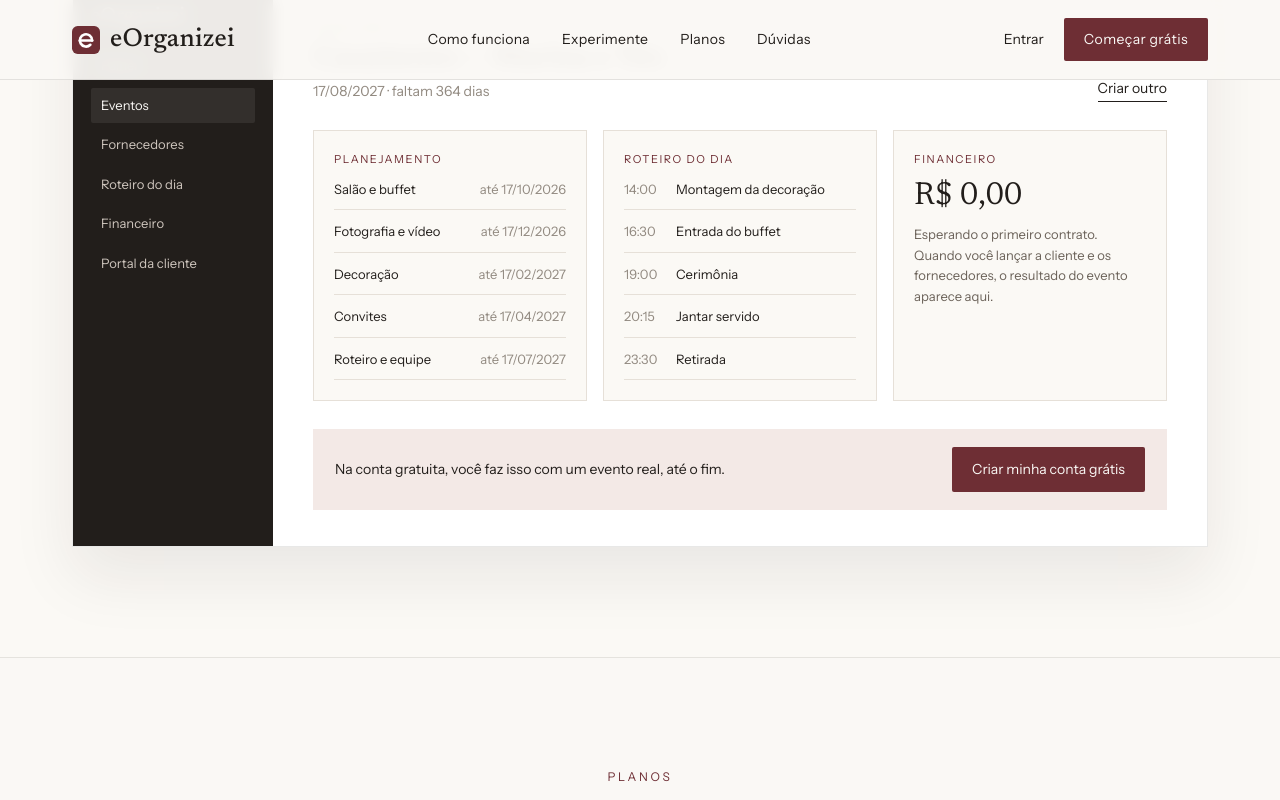
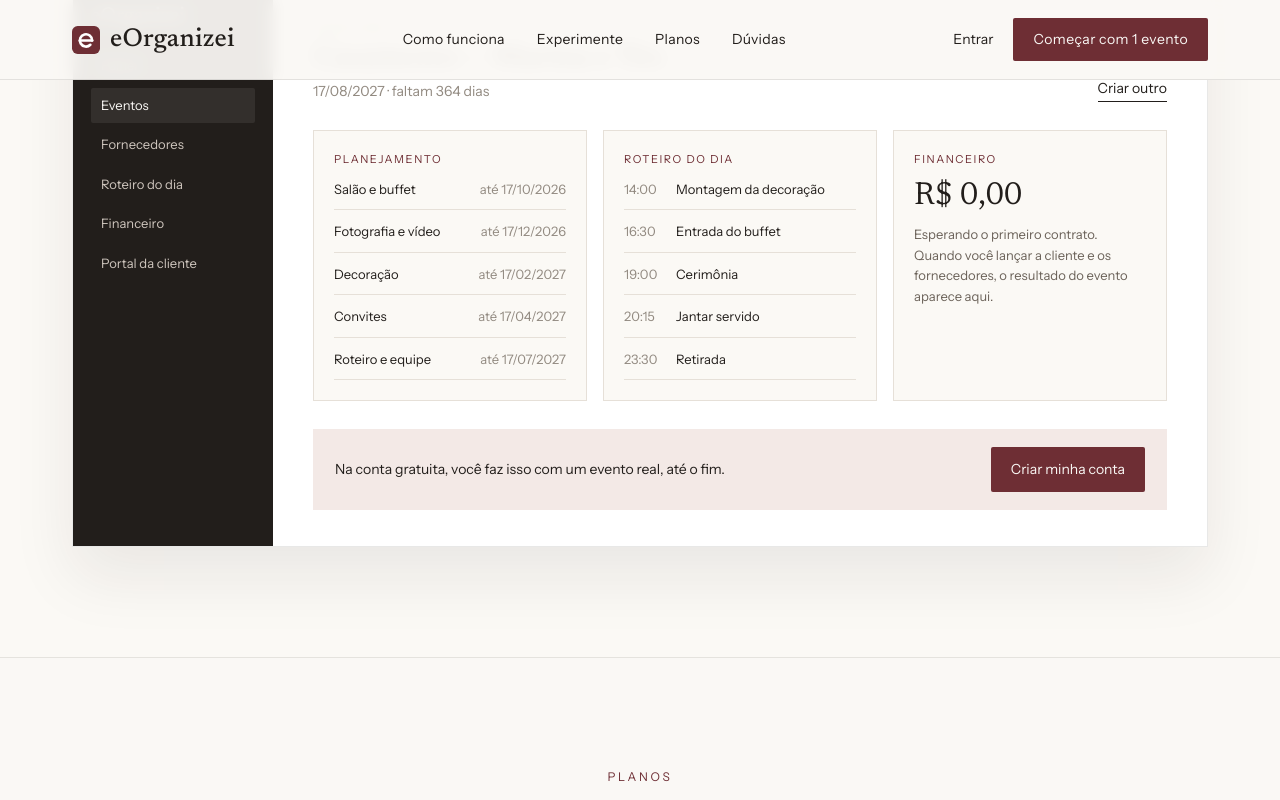
Before and after one commit to eng-geremiasjunior/empresacerimonialista, a Next.js app: page /planos in a window 1280 px wide. Both pictures are taken after a click on the button "Criar evento". Shown: the part 2204-3004 px from the top of the page. Built offline with nearby package versions, Linux system fonts and the light colour scheme; no server answers; the database is empty.

Commit message:
Pagina de vendas sem a palavra gratis
Comecar com 1 evento, Para 1 evento sem cartao de credito, Criar minha
conta. Pedido do dono (regra de 21/09/2026).

Co-Authored-By: Claude Opus 5.5 <noreply@anthropic.com>

```diff
--- a/src/components/planos/SiteModelo2Miolo.tsx
+++ b/src/components/planos/SiteModelo2Miolo.tsx
@@ -87,7 +87,7 @@ export function SiteModelo2Miolo(v: any) {
 </nav>
 <div style={{ "display": "flex", "gap": "20px", "alignItems": "center", "fontSize": "14px" }}>
 <a href="/login">Entrar</a>
-<a href={hrefConta} style={{ "background": "#6E2E34", "color": "#FAF8F5", "padding": "11px 20px", "borderRadius": "2px", "fontWeight": "400", "letterSpacing": ".03em" }}>Começar grátis</a>
+<a href={hrefConta} style={{ "background": "#6E2E34", "color": "#FAF8F5", "padding": "11px 20px", "borderRadius": "2px", "fontWeight": "400", "letterSpacing": ".03em" }}>Começar com 1 evento</a>
 </div>
 </div>
 </header>
@@ -101,7 +101,7 @@ export function SiteModelo2Miolo(v: any) {
 <a href={hrefConta} style={{ "background": "#6E2E34", "color": "#FAF8F5", "padding": "16px 28px", "borderRadius": "2px", "fontSize": "15px", "fontWeight": "400", "letterSpacing": ".03em" }}>Criar meu primeiro evento</a>
 <a href="#a-como" style={{ "whiteSpace": "nowrap", "padding": "16px 4px", "fontSize": "15px", "borderBottom": "1px solid #221E1B" }}>Ver como funciona</a>
 </div>
-<p style={{ "fontSize": "13px", "color": "#928A81" }}>Grátis para 1 evento. Sem cartão de crédito.</p>
+<p style={{ "fontSize": "13px", "color": "#928A81" }}>Para 1 evento, sem cartão de crédito.</p>
 </div>
 
 <div className="s2-visual" style={{ "position": "relative", "minHeight": "560px" }}>
@@ -313,7 +313,7 @@ export function SiteModelo2Miolo(v: any) {
 </div>
 <div style={{ "display": "flex", "justifyContent": "space-between", "alignItems": "center", "gap": "16px", "flexWrap": "wrap", "background": "#F3E9E6", "padding": "18px 22px" }}>
 <p style={{ "fontSize": "14px" }}>Na conta gratuita, você faz isso com um evento real, até o fim.</p>
-<a href={hrefConta} style={{ "background": "#6E2E34", "color": "#FAF8F5", "padding": "12px 20px", "borderRadius": "2px", "fontSize": "14px", "fontWeight": "400" }}>Criar minha conta grátis</a>
+<a href={hrefConta} style={{ "background": "#6E2E34", "color": "#FAF8F5", "padding": "12px 20px", "borderRadius": "2px", "fontSize": "14px", "fontWeight": "400" }}>Criar minha conta</a>
 </div>
 </div>
 </>)}
@@ -333,7 +333,7 @@ export function SiteModelo2Miolo(v: any) {
 <p style={{ "font": "500 24px/1 var(--eo-serif)" }}>Gratuito</p>
 <div style={{ "display": "flex", "flexDirection": "column", "gap": "6px" }}><p style={{ "font": "400 clamp(26px,2.4vw,34px)/1.1 var(--eo-serif)", "display": "flex", "flexWrap": "wrap", "alignItems": "baseline", "columnGap": "4px" }}>R$ 0</p></div>
 <p style={{ "fontSize": "15px", "color": "#6B6259", "flex": "1" }}>1 evento</p>
-<a href={hrefConta} style={{ "textAlign": "center", "padding": "13px", "border": "1px solid #221E1B", "fontSize": "14px" }}>Começar grátis</a></div>
+<a href={hrefConta} style={{ "textAlign": "center", "padding": "13px", "border": "1px solid #221E1B", "fontSize": "14px" }}>Começar com 1 evento</a></div>
 <div style={{ "background": "#fff", "border": "1px solid rgba(34,30,27,.08)", "padding": "30px 22px", "display": "flex", "flexDirection": "column", "gap": "14px", "minWidth": "200px" }}>
 <p style={{ "font": "500 24px/1 var(--eo-serif)" }}>Essencial</p>
 <div style={{ "display": "flex", "flexDirection": "column", "gap": "6px" }}><p style={{ "font": "400 clamp(26px,2.4vw,34px)/1.1 var(--eo-serif)", "display": "flex", "flexWrap": "wrap", "alignItems": "baseline", "columnGap": "4px" }}>{precoEssencial}<span style={{ "font": "300 14px var(--eo-sans)", "color": "#928A81" }}> /mês</span></p>{notaPromo && (<><p style={{ "fontSize": "12px", "color": "#6E2E34" }}>{notaPromo}</p></>)}</div>
@@ -360,7 +360,7 @@ export function SiteModelo2Miolo(v: any) {
 <div className="s2-g" style={{ "maxWidth": "900px", "margin": "0 auto", "padding": "100px 32px", "textAlign": "center", "display": "flex", "flexDirection": "column", "gap": "26px", "alignItems": "center" }}>
 <h2 style={{ "font": "400 clamp(40px,5vw,60px)/1.05 var(--eo-serif)" }}>Comece pelo seu próximo evento.</h2>
 <a href={hrefConta} style={{ "background": "#6E2E34", "color": "#FAF8F5", "padding": "17px 32px", "borderRadius": "2px", "fontSize": "15px", "fontWeight": "400", "letterSpacing": ".03em" }}>Criar meu primeiro evento</a>
-<p style={{ "fontSize": "13px", "color": "#928A81" }}>Grátis para 1 evento · sem cartão</p>
+<p style={{ "fontSize": "13px", "color": "#928A81" }}>Para 1 evento · sem cartão</p>
 </div>
 </section>
 <footer style={{ "background": "#221E1B", "color": "#CFC6BE" }}>
```
